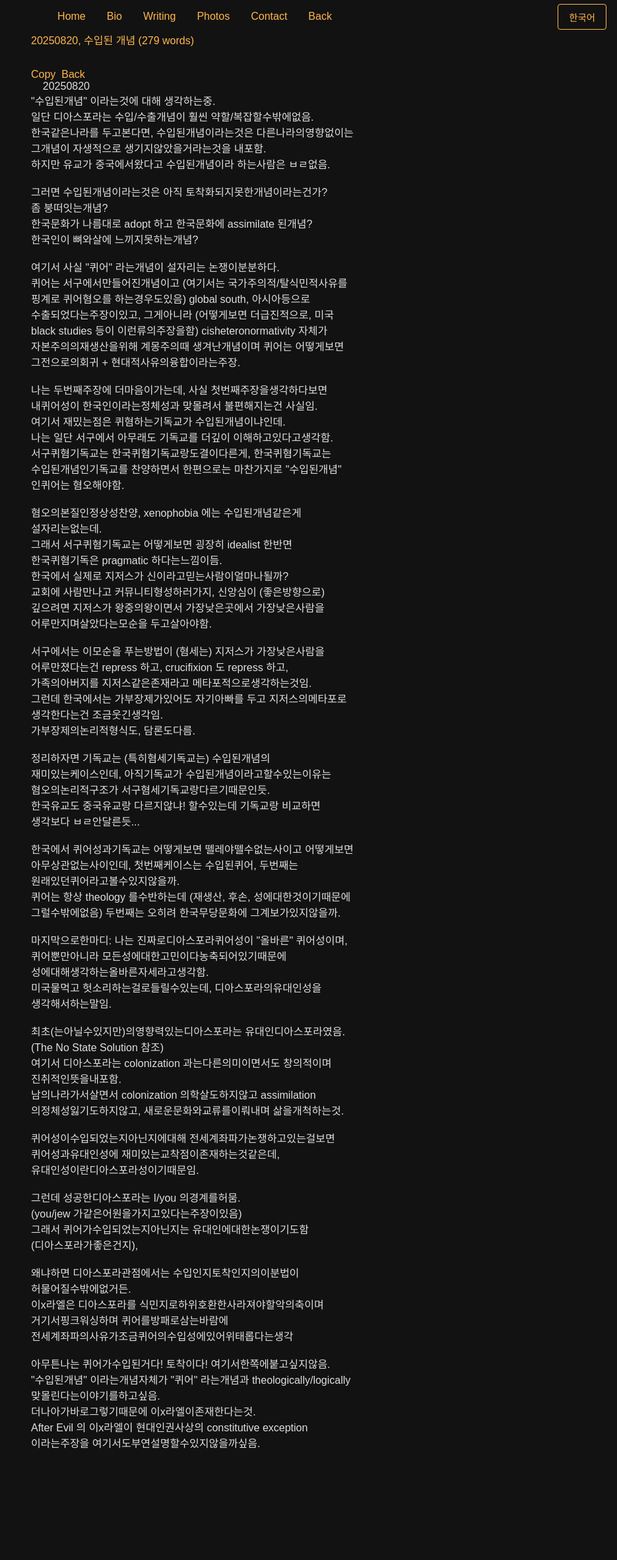
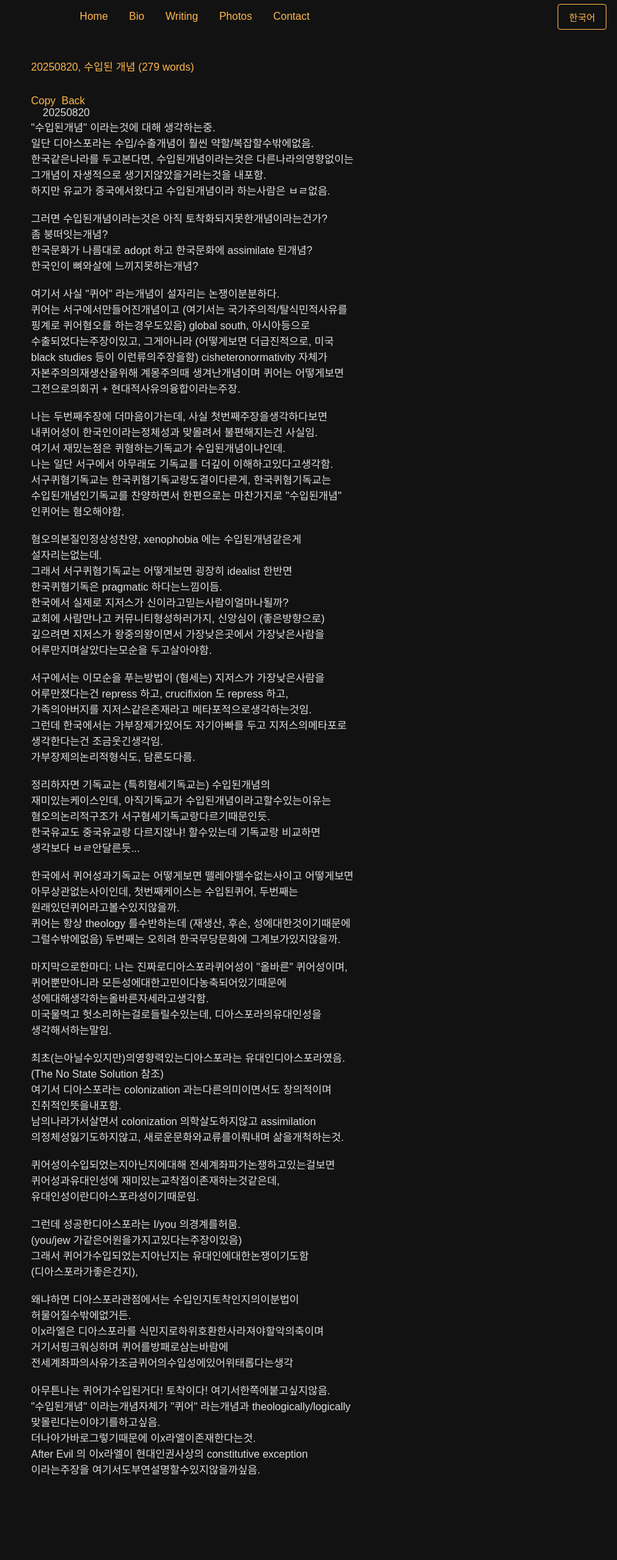
Before and after one commit to miaras/miaras.github.io, a PHP site: page /aug2025.html in a window 1280 px wide. Shown: the whole page at 66% size, without its empty margins (345-1280 px from the left). Before the commit the page ends 2195 px from the top, so only its background shows below. Run offline with PHP 8.4, Linux system fonts and the light colour scheme.

Commit message:
Padding and delete Back button

```diff
--- a/april2022.html
+++ b/april2022.html
@@ -24,7 +24,6 @@
             <a href="writing.html">Writing</a>
             <a href="photos.html">Photos</a>
             <a href="contact.html">Contact</a>
-            <a href="blog.html">Back</a>
         </div>
         <button id="lang-toggle" class="lang-toggle">한국어</button>
     </header>
--- a/aug2025.html
+++ b/aug2025.html
@@ -24,7 +24,6 @@
             <a href="writing.html">Writing</a>
             <a href="photos.html">Photos</a>
             <a href="contact.html">Contact</a>
-            <a href="blog.html">Back</a>
         </div>
         <button id="lang-toggle" class="lang-toggle">한국어</button>
     </header>
--- a/bio.html
+++ b/bio.html
@@ -30,7 +30,6 @@
 </head>
 <body>
     <div class="window">
-        <div class="centered">
         <p id="english">
             I'm Miara Sung, a Korean/American poet living in Amsterdam. I wash dishes for a living. I think about langauge, racial capitalism, and the divine.<br><br>
             Previously, I was a software engineer at Microsoft. I also did social currency research with a grant from Ethereum people. After that, I served as CTO of a Korean startup writing software to translate webnovels automatically. I've lived in Seoul, Bloomington, Carrollton, Berkeley, Seattle and New York.<br><br>
@@ -46,5 +45,5 @@
             오래 전, 친구들과 인디게임 <a href="https://en.wikipedia.org/wiki/6180_the_moon">6180 the moon</a>을 만들었습니다.
         </p>
     </div>
-        <br><br>
-</body></html>
+</body>
+</html>
--- a/february2025.html
+++ b/february2025.html
@@ -24,7 +24,6 @@
             <a href="writing.html">Writing</a>
             <a href="photos.html">Photos</a>
             <a href="contact.html">Contact</a>
-            <a href="blog.html">Back</a>
         </div>
         <button id="lang-toggle" class="lang-toggle">한국어</button>
     </header>
--- a/march2025.html
+++ b/march2025.html
@@ -24,7 +24,6 @@
             <a href="writing.html">Writing</a>
             <a href="photos.html">Photos</a>
             <a href="contact.html">Contact</a>
-            <a href="blog.html">Back</a>
         </div>
         <button id="lang-toggle" class="lang-toggle">한국어</button>
     </header>
--- a/may2022.html
+++ b/may2022.html
@@ -24,7 +24,6 @@
             <a href="writing.html">Writing</a>
             <a href="photos.html">Photos</a>
             <a href="contact.html">Contact</a>
-            <a href="blog.html">Back</a>
         </div>
         <button id="lang-toggle" class="lang-toggle">한국어</button>
     </header>
--- a/may2025.html
+++ b/may2025.html
@@ -24,7 +24,6 @@
             <a href="writing.html">Writing</a>
             <a href="photos.html">Photos</a>
             <a href="contact.html">Contact</a>
-            <a href="blog.html">Back</a>
         </div>
         <button id="lang-toggle" class="lang-toggle">한국어</button>
     </header>
--- a/stylesheet.css
+++ b/stylesheet.css
@@ -88,7 +88,8 @@ a:hover {
     max-width: 31rem;
     font-size: 1rem;
     margin: auto;
-    padding: 1.5rem 0rem;
+    padding: 1.5rem 0.5rem;
+    padding-top: 4rem;
 }
 
 .japanese {
@@ -175,9 +176,6 @@ img.portrait {
         position: static;
         align-self: center;
     }
-    main {
-        padding-top: 120px;
-    }
 }
 #table_of_contents {
     position: relative;
```
Lines whose indentation alone changed are shown as unchanged.
